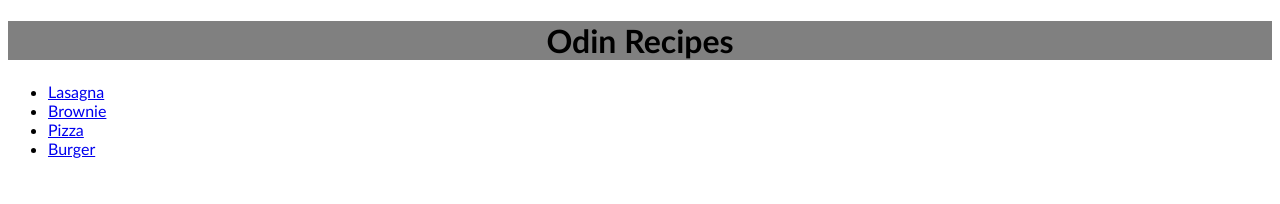
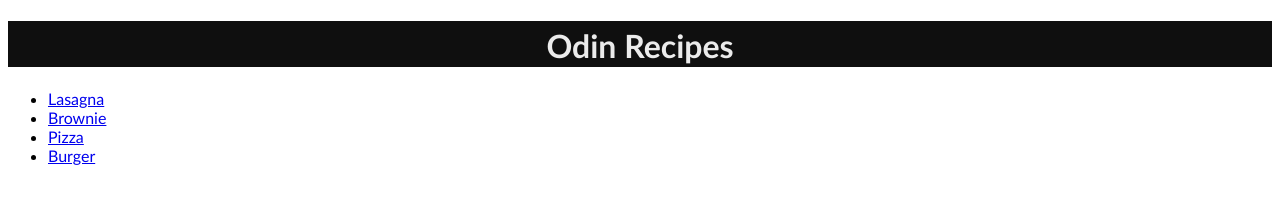
Before and after one commit to sidbfz/odin-recipes, a plain HTML site: page index.html in a window 1280 px wide. Drawn offline with Linux system fonts and the light colour scheme.

Commit message:
changed padding of h1

```diff
--- a/styles.css
+++ b/styles.css
@@ -8,7 +8,9 @@ img {
 
 h1 {
     text-align: center;
-    background-color: gray;
+    background-color: rgb(15, 15, 15);
+    color: rgb(235, 235, 235);
+    padding: 5px 0 2px 0;
     font-family: 'Gill Sans', 'Gill Sans MT', Calibri, 'Trebuchet MS', sans-serif;
 }
 
```
